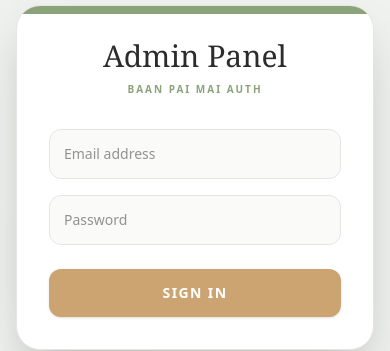
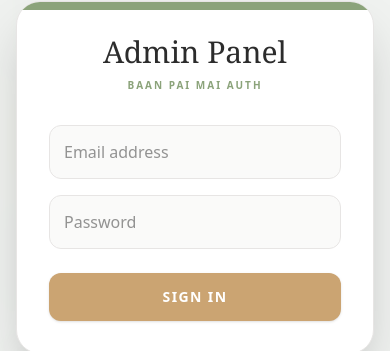
Before and after one commit to tunpisit-jat/BaanPaiMai, a website: page admin/index.html in a window 390 px wide. Shown: the part 245-596 px from the top of the page. Drawn offline with Linux system fonts and the light colour scheme; no server answers.

Commit message:
บังคับไม่ให้ซูม

```diff
--- a/admin/index.html
+++ b/admin/index.html
@@ -358,11 +358,11 @@
             <div class="space-y-4">
                 <div>
                     <input type="email" id="admin-email" placeholder="Email address" autocomplete="off"
-                        class="w-full bg-stone-50 border border-stone-200 text-[#2c2c2c] rounded-xl p-3.5 text-sm focus:outline-none focus:border-[#8ba37a] transition-colors">
+                        class="w-full bg-stone-50 border border-stone-200 text-[#2c2c2c] rounded-xl p-3.5 text-base md:text-sm focus:outline-none focus:border-[#8ba37a] transition-colors">
                 </div>
                 <div>
                     <input type="password" id="admin-password" placeholder="Password" autocomplete="new-password"
-                        class="w-full bg-stone-50 border border-stone-200 text-[#2c2c2c] rounded-xl p-3.5 text-sm focus:outline-none focus:border-[#8ba37a] transition-colors">
+                        class="w-full bg-stone-50 border border-stone-200 text-[#2c2c2c] rounded-xl p-3.5 text-base md:text-sm focus:outline-none focus:border-[#8ba37a] transition-colors">
                 </div>
                 <p id="login-error"
                     class="text-red-500 text-xs text-center hidden bg-red-50 p-3 rounded-xl border border-red-200 transition-colors">
```
Also changed, not shown: dist/output.css.
